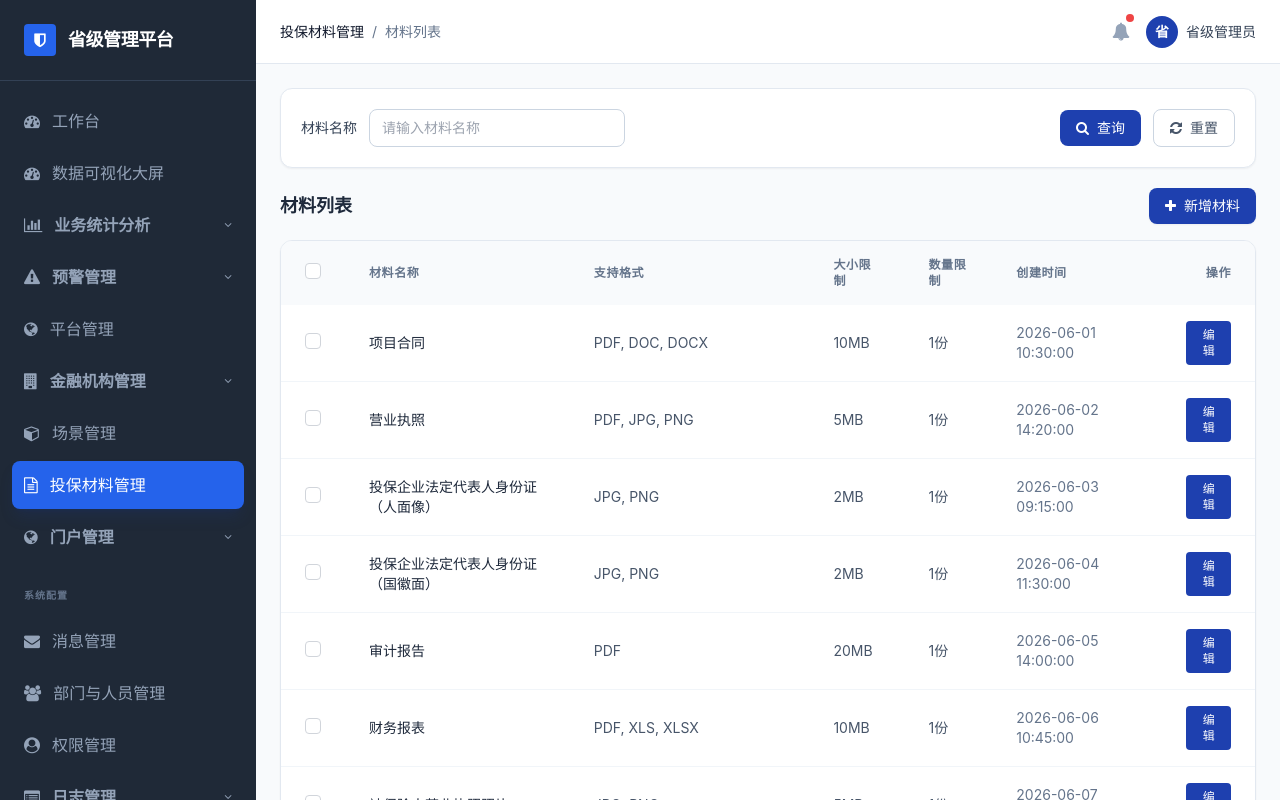
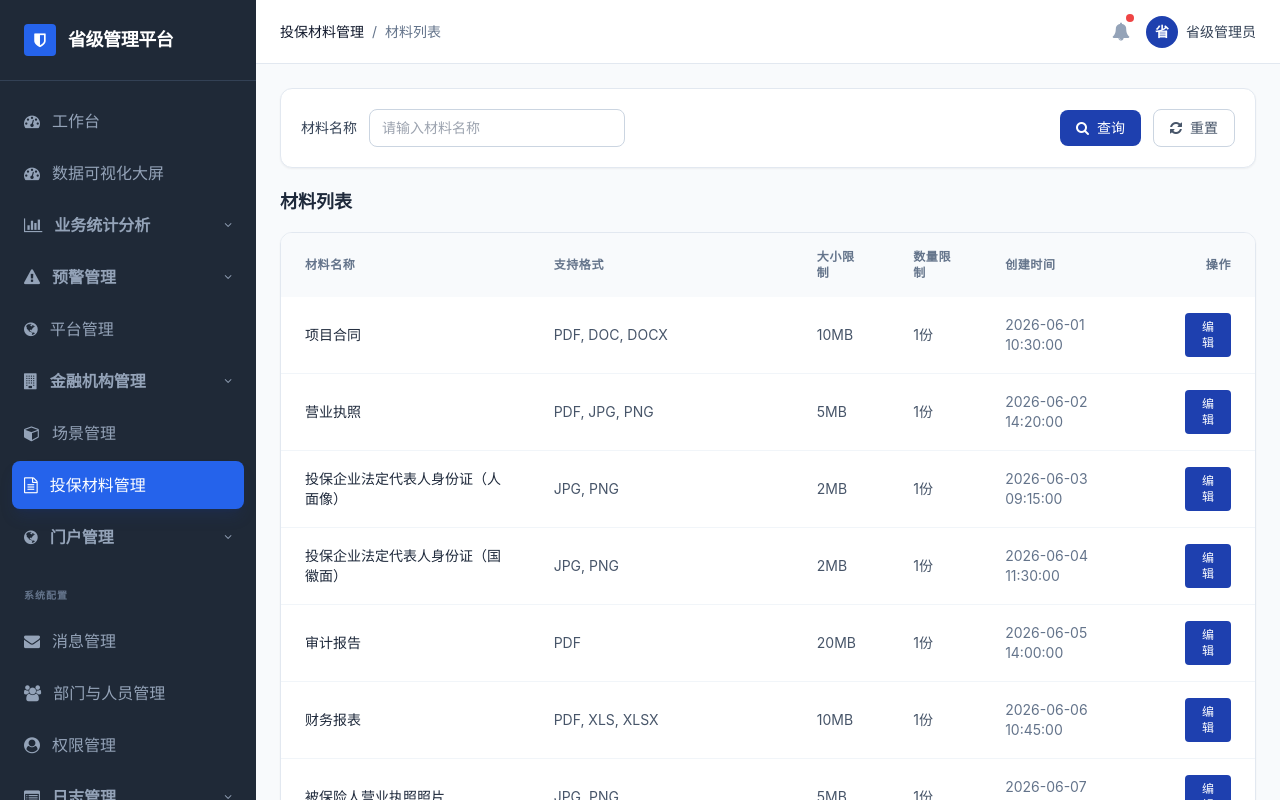
Before and after one commit to zzc0523/fjdzbh.github.io, a plain HTML site: page 省级端_投保材料管理.html in a window 1280 px wide. Drawn offline with nearby package versions, Linux system fonts and the light colour scheme.

Commit message:
Add files via upload

```diff
--- a/省级端_投保材料管理.html
+++ b/省级端_投保材料管理.html
@@ -315,9 +315,6 @@
                     <!-- Toolbar -->
                     <div class="flex items-center justify-between mb-4">
                         <h2 class="text-lg font-bold text-slate-800">材料列表</h2>
-                        <button onclick="openMaterialModal()" class="inline-flex items-center px-4 py-2 bg-primary text-white text-sm font-medium rounded-lg hover:bg-blue-800 transition-colors shadow-sm">
-                            <i class="fa fa-plus mr-2"></i>新增材料
-                        </button>
                     </div>
 
                     <!-- Table Card -->
@@ -326,9 +323,6 @@
                             <table class="w-full text-left">
                                 <thead class="bg-slate-50 text-xs font-bold text-slate-500 uppercase tracking-wider">
                                     <tr>
-                                        <th class="px-6 py-4 w-12">
-                                            <input type="checkbox" id="select-all" class="checkbox-custom" onclick="toggleSelectAll()">
-                                        </th>
                                         <th class="px-6 py-4">材料名称</th>
                                         <th class="px-6 py-4">支持格式</th>
                                         <th class="px-6 py-4">大小限制</th>
@@ -364,7 +358,7 @@
                 <input type="hidden" id="material-id">
                 <div class="space-y-2">
                     <label class="text-sm font-medium text-slate-700">材料名称 <span class="text-rose-500">*</span></label>
-                    <input id="material-name" type="text" placeholder="请输入材料名称" class="w-full border border-slate-300 rounded-lg px-4 py-2.5 text-sm outline-none focus:ring-2 focus:ring-primary focus:border-primary transition-all">
+                    <input id="material-name" type="text" placeholder="请输入材料名称" class="w-full border border-slate-300 rounded-lg px-4 py-2.5 text-sm outline-none focus:ring-2 focus:ring-primary focus:border-primary transition-all disabled:bg-slate-100 disabled:text-slate-500 disabled:cursor-not-allowed">
                 </div>
                 <div class="space-y-2">
                     <label class="text-sm font-medium text-slate-700">支持格式 <span class="text-rose-500">*</span></label>
@@ -441,9 +435,6 @@
             emptyTip.classList.add('hidden');
             tbody.innerHTML = data.map((item, idx) => `
                 <tr class="hover:bg-slate-50 transition-colors">
-                    <td class="px-6 py-4">
-                        <input type="checkbox" class="checkbox-custom row-checkbox" data-id="${item.id}">
-                    </td>
                     <td class="px-6 py-4 font-medium text-slate-800">${item.name}</td>
                     <td class="px-6 py-4 text-slate-600">${formatDisplay(item.formats)}</td>
                     <td class="px-6 py-4 text-slate-600">${item.size}${item.sizeUnit || 'MB'}</td>
@@ -473,17 +464,13 @@
             renderTable(materials);
         }
 
-        function toggleSelectAll() {
-            const checked = document.getElementById('select-all').checked;
-            document.querySelectorAll('.row-checkbox').forEach(cb => cb.checked = checked);
-        }
-
         function openMaterialModal(id) {
             const isEdit = !!id;
             const item = isEdit ? materials.find(m => m.id === id) : null;
             document.getElementById('modal-title').textContent = isEdit ? '编辑材料' : '新增材料';
             document.getElementById('material-id').value = isEdit ? item.id : '';
             document.getElementById('material-name').value = isEdit ? item.name : '';
+            document.getElementById('material-name').disabled = isEdit;
             document.getElementById('material-size').value = isEdit ? item.size : '';
             document.getElementById('material-size-unit').value = isEdit ? (item.sizeUnit || 'MB') : 'MB';
             document.getElementById('material-count').value = isEdit ? item.count : '';
```
